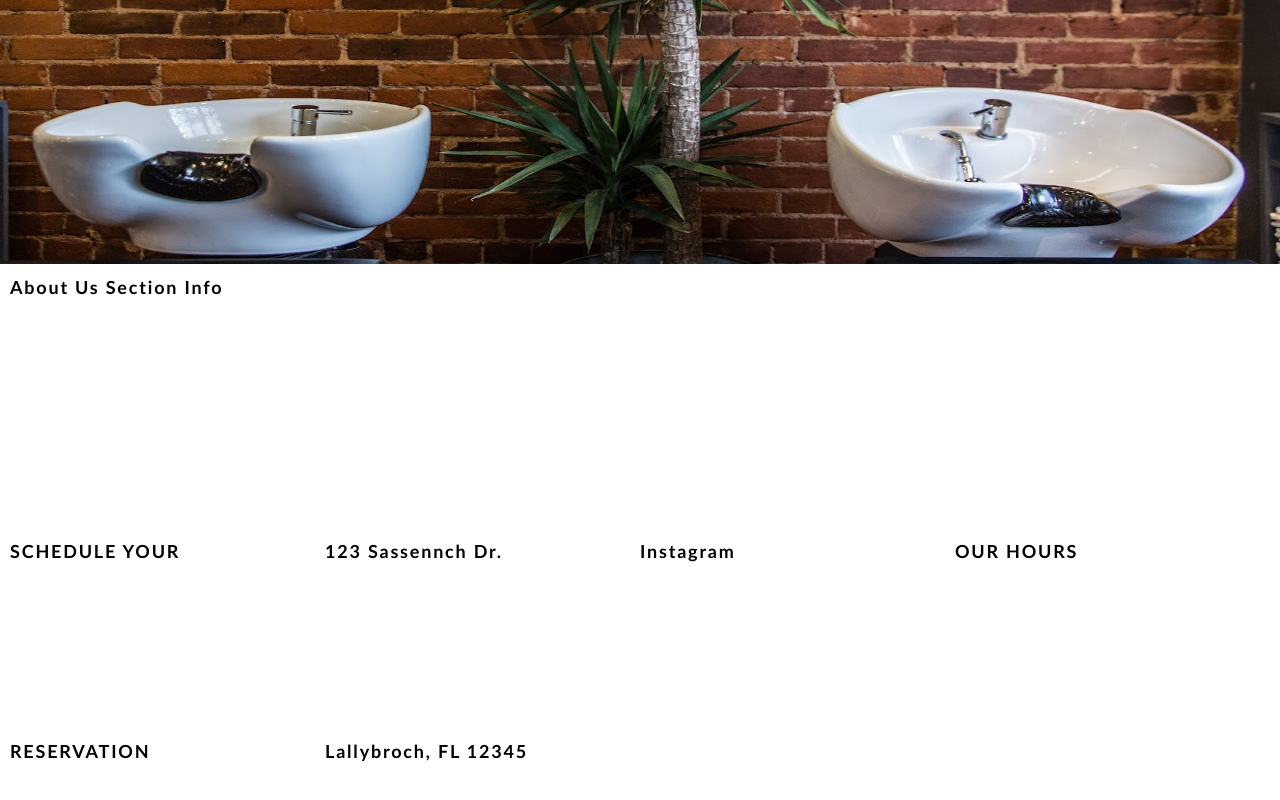
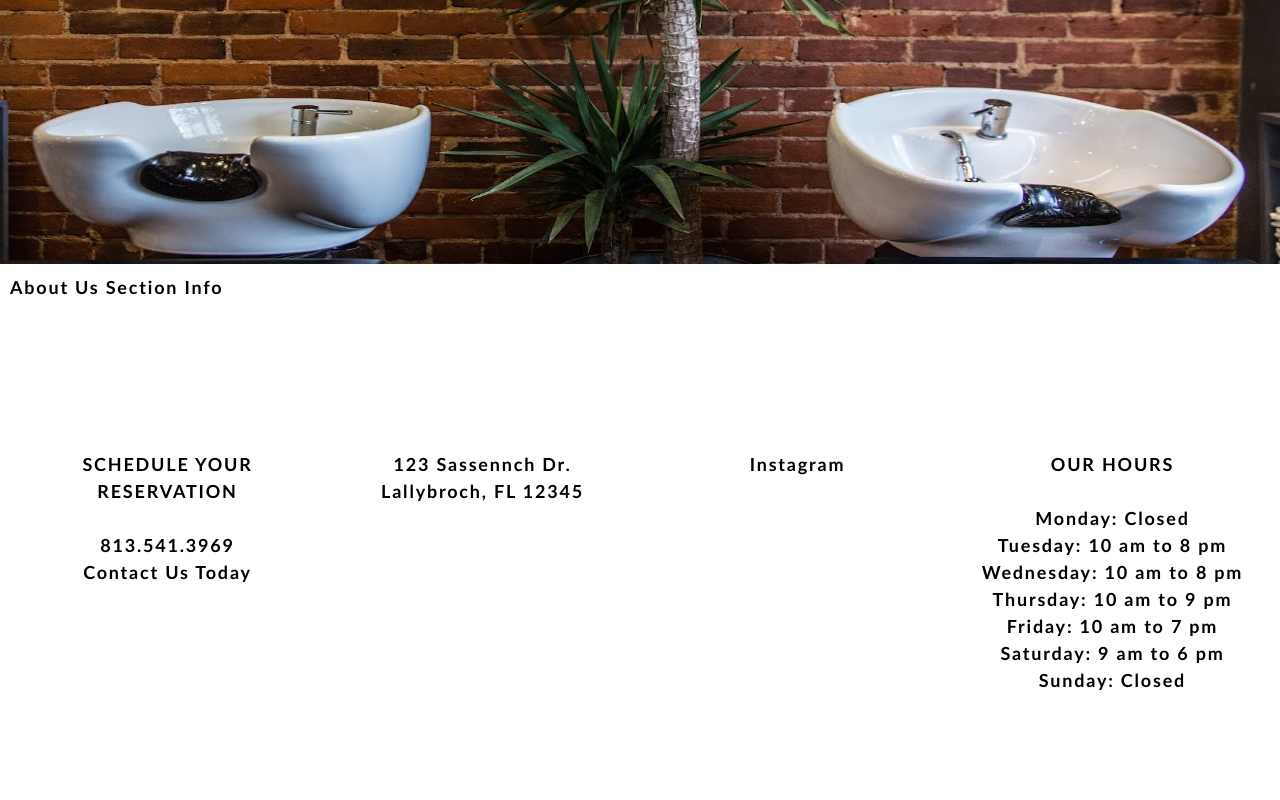
Before and after one commit to bdoneq7/novaashartistry, a React (Create React App) app: page / in a window 1280 px wide. Shown: the part 426-1226 px from the top of the page. After the commit the page ends 1120 px from the top, so only its background shows below. Built offline with nearby package versions, Linux system fonts and the light colour scheme.

Commit message:
updated footer

```diff
--- a/src/index.css
+++ b/src/index.css
@@ -189,9 +189,9 @@ header a {
 .footersection {
   float: left;
   width: 25%;
-  height: 200px;
+  height: 100px;
   color: #000000;
-  line-height: 200px;
+  text-align: center;
 }
 
 
```
